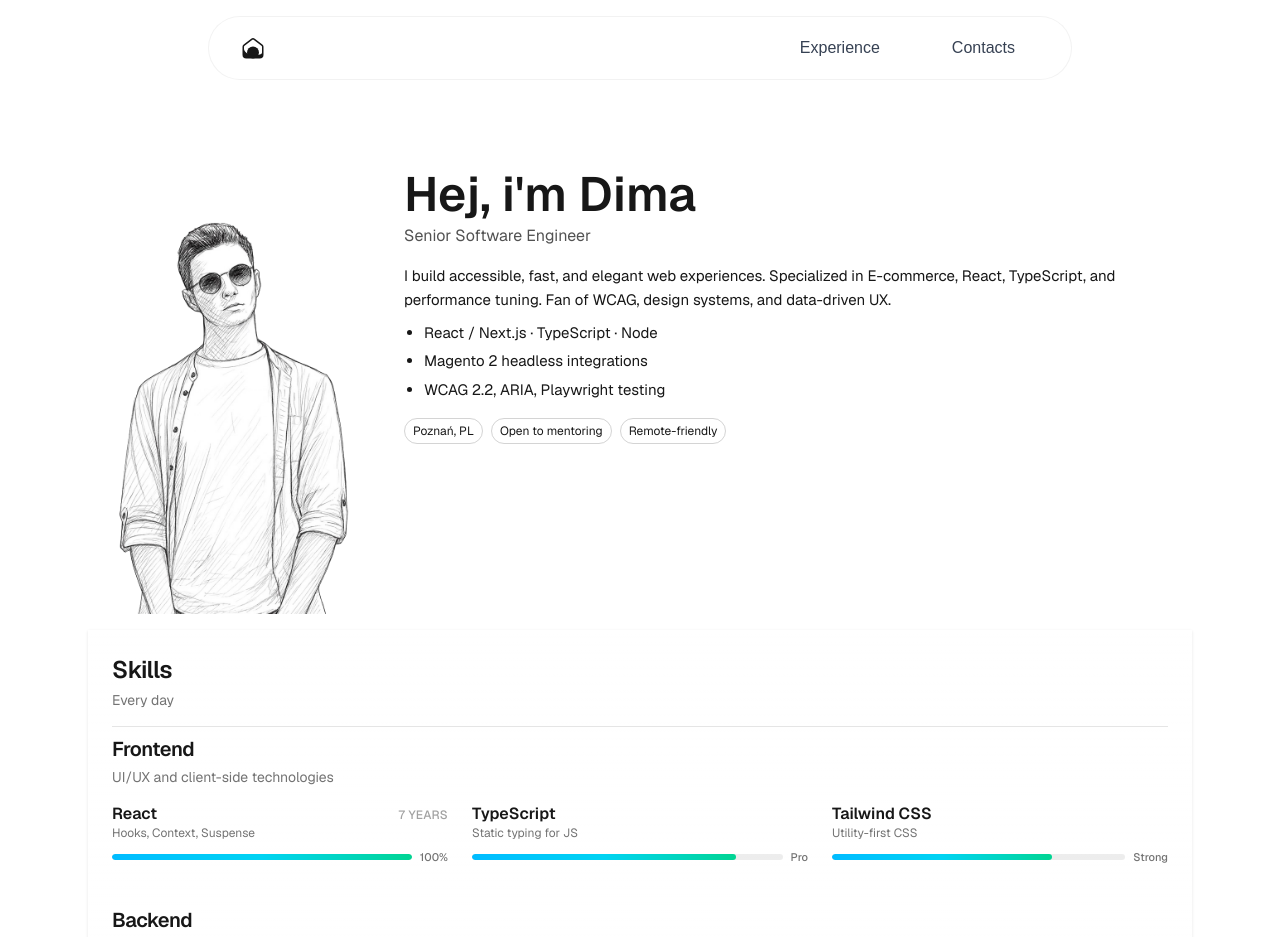
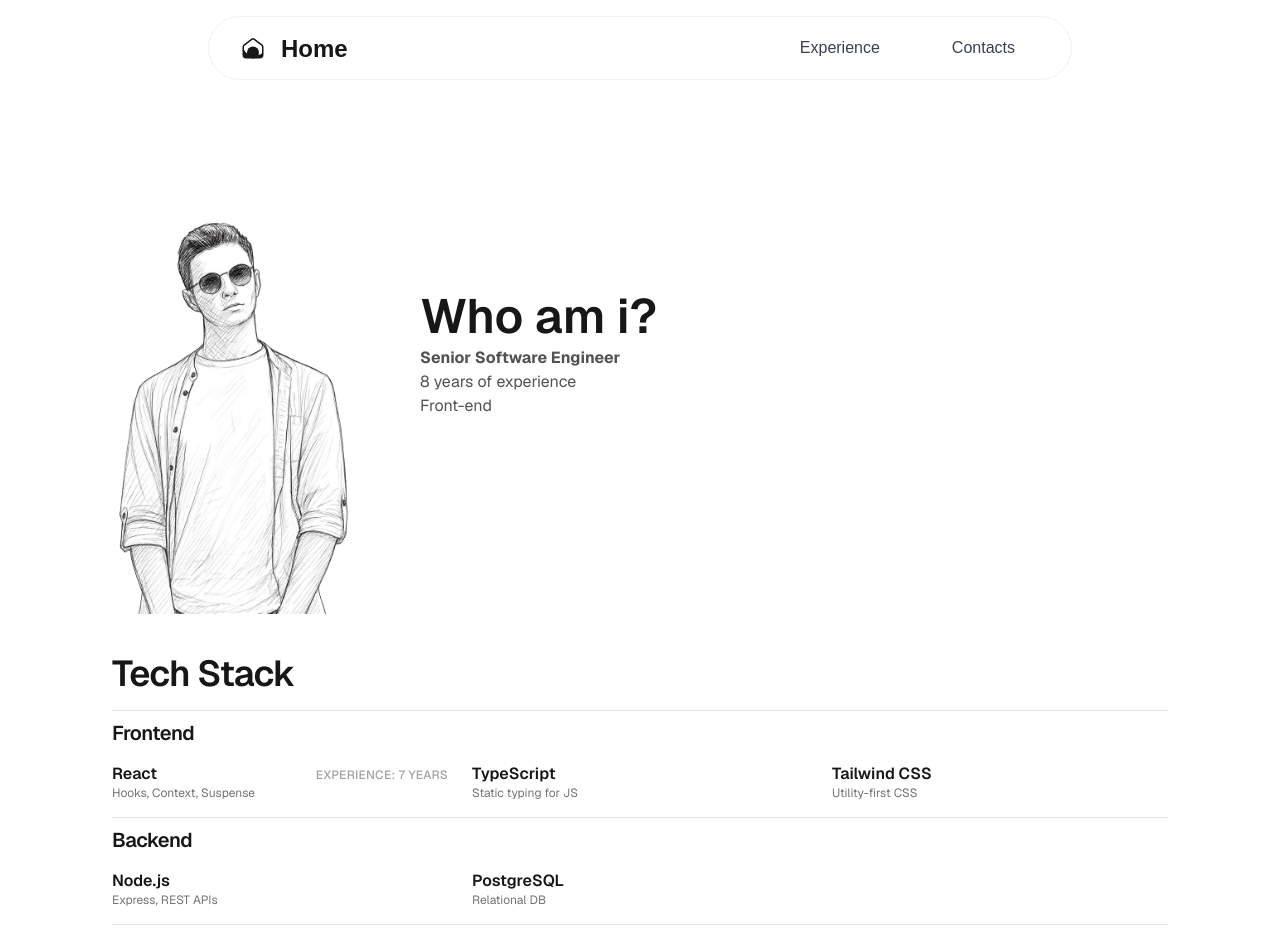
Before and after one commit to mygitmybusiness/self-presentation-website, a Next.js app: page / in a window 1280 px wide. Shown: the top 937 px of the page. Built offline with nearby package versions, Linux system fonts and the light colour scheme.

Commit message:
Code cleanup

```diff
--- a/src/components/Navbar.tsx
+++ b/src/components/Navbar.tsx
@@ -79,8 +79,8 @@ export default function Navbar() {
           >
             {/* Logo */}
             <div className="flex-shrink-0 text-2xl font-bold">
-              <Link href="/">
-                <HomeIcon />
+              <Link href="/" className="flex items-center">
+                <HomeIcon /><span className="pl-4 relative top-[1px]">Home</span>
               </Link>
             </div>
 
--- a/src/components/homepage/MainInfo.tsx
+++ b/src/components/homepage/MainInfo.tsx
@@ -1,47 +1,26 @@
 "use client";
 
 import Image from "next/image";
+import Link from "next/link";
 
 export default function MainInfo() {
   return (
-    <div className="flex flex-col md:flex-row gap-4">
-      <Image className="mx-auto" alt="blabla" src="/media/snap-sketch.png" width="300" height="300" />
-      <div className="mx-auto max-w-full">
+    <div className="flex flex-col md:flex-row gap-8 items-left">
+      <Image className="" alt="blabla" src="/media/snap-sketch.png" width="300" height="300" />
+      <div className="flex flex-col justify-center">
         <div className="flex items-start justify-between gap-4">
           <div>
             <h1 className="text-xl md:text-5xl font-semibold leading-tight flex gap-[10px]">
-              Hej, i&apos;m Dima
+              Who am i?
             </h1>
-            <p className="text-sm md:text-base text-neutral-600 dark:text-neutral-300">
-              Senior Software Engineer
+            <p className="text-sm md:text-base text-neutral-600 dark:text-neutral-300 flex flex-col">
+              <strong>Senior Software Engineer</strong>
+              <span>8 years of experience</span>
+              <span>Front-end</span>
             </p>
           </div>
         </div>
-
-        <div className="mt-4 space-y-2 text-sm md:text-[15px] leading-relaxed">
-          <p>
-            I build accessible, fast, and elegant web experiences. Specialized
-            in E-commerce, React, TypeScript, and performance tuning. Fan of
-            WCAG, design systems, and data-driven UX.
-          </p>
-          <ul className="list-disc pl-5 space-y-1">
-            <li>React / Next.js · TypeScript · Node</li>
-            <li>Magento 2 headless integrations</li>
-            <li>WCAG 2.2, ARIA, Playwright testing</li>
-          </ul>
-        </div>
-
-        <div className="mt-4 flex flex-wrap gap-2 text-xs">
-          <span className="rounded-full border px-2 py-1 border-neutral-300 dark:border-neutral-700">
-            Poznań, PL
-          </span>
-          <span className="rounded-full border px-2 py-1 border-neutral-300 dark:border-neutral-700">
-            Open to mentoring
-          </span>
-          <span className="rounded-full border px-2 py-1 border-neutral-300 dark:border-neutral-700">
-            Remote-friendly
-          </span>
-        </div>
+        <Link href="..." className="w-max p-4 border mt-4 text-white text-lx">Download CV</Link>
       </div>
     </div>
   );
--- a/src/components/homepage/Skills.tsx
+++ b/src/components/homepage/Skills.tsx
@@ -66,43 +66,32 @@ const sections = [
   },
 ];
 
-// Added missing label mapping
-const levelToLabel: Record<number, string> = {
-  90: "Expert",
-  85: "Pro",
-  75: "Strong",
-  40: "Learner",
-};
-
 export default function Skills() {
   return (
     <section
       className={clsx(
-        "w-full space-y-10 bg-gradient-to-b from-white/70 to-white/40 p-6 text-neutral-900 shadow-sm backdrop-blur",
-        "dark:from-neutral-950/80 dark:to-neutral-950/40 dark:text-neutral-50 dark:shadow-lg border-box"
+        "w-full space-y-10 p-6 text-neutral-900 backdrop-blur",
+        "dark:text-neutral-50 border-box"
       )}
     >
       <header className="mb-2 space-y-1 border-b border-neutral-200 pb-4 dark:border-neutral-800">
-        <h1 className="text-xl font-semibold tracking-tight sm:text-2xl">
-          Skills
+        <h1 className="text-xl font-semibold tracking-tight sm:text-4xl">
+        Tech Stack
         </h1>
-        <p className="text-xs text-neutral-500 sm:text-sm dark:text-neutral-400">
-          Every day
-        </p>
       </header>
 
       {sections.map((section, idx) => (
-        <div key={idx} className="space-y-4">
+        <div key={idx} className="mb-2 space-y-4 border-b border-neutral-200 pb-4 dark:border-neutral-800">
           {/* Section header */}
           <div>
             <h2 className="text-lg font-semibold tracking-tight sm:text-xl">
               {section.title}
             </h2>
-            {section.subtitle && (
+            {/* {section.subtitle && (
               <p className="mt-1 text-xs text-neutral-500 sm:text-sm dark:text-neutral-400">
                 {section.subtitle}
               </p>
-            )}
+            )} */}
           </div>
 
           {/* Items Container */}
@@ -121,28 +110,10 @@ export default function Skills() {
 
                   {item.years && (
                     <p className="text-[11px] font-medium uppercase tracking-wide text-neutral-400 sm:text-xs dark:text-neutral-500">
-                      {item.years} {item.years == 1 ? 'year' : 'years'}
+                      Experience: {item.years} {item.years == 1 ? 'year' : 'years'}
                     </p>
                   )}
                 </header>
-
-                {typeof item.level === "number" && (
-                  <div className="mt-2 flex items-center gap-2">
-                    <div className="flex-1 overflow-hidden rounded-full bg-neutral-200/70 dark:bg-neutral-800/80">
-                      <div
-                        className={clsx(
-                          "h-1.5 rounded-full",
-                          "bg-gradient-to-r from-sky-400 via-cyan-400 to-emerald-400",
-                          "dark:from-sky-500 dark:via-cyan-500 dark:to-emerald-500"
-                        )}
-                        style={{ width: `${item.level}%` }}
-                      />
-                    </div>
-                    <span className="shrink-0 text-[11px] font-medium text-neutral-500 dark:text-neutral-400">
-                      {levelToLabel[item.level] || `${item.level}%`}
-                    </span>
-                  </div>
-                )}
               </div>
             ))}
           </div>
```
